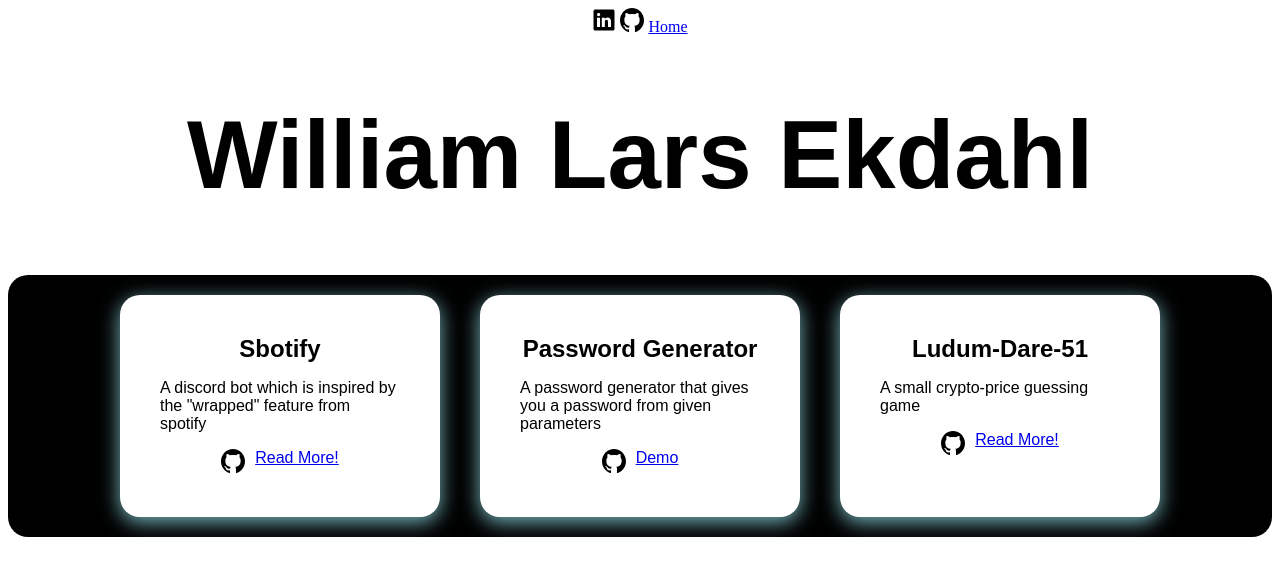
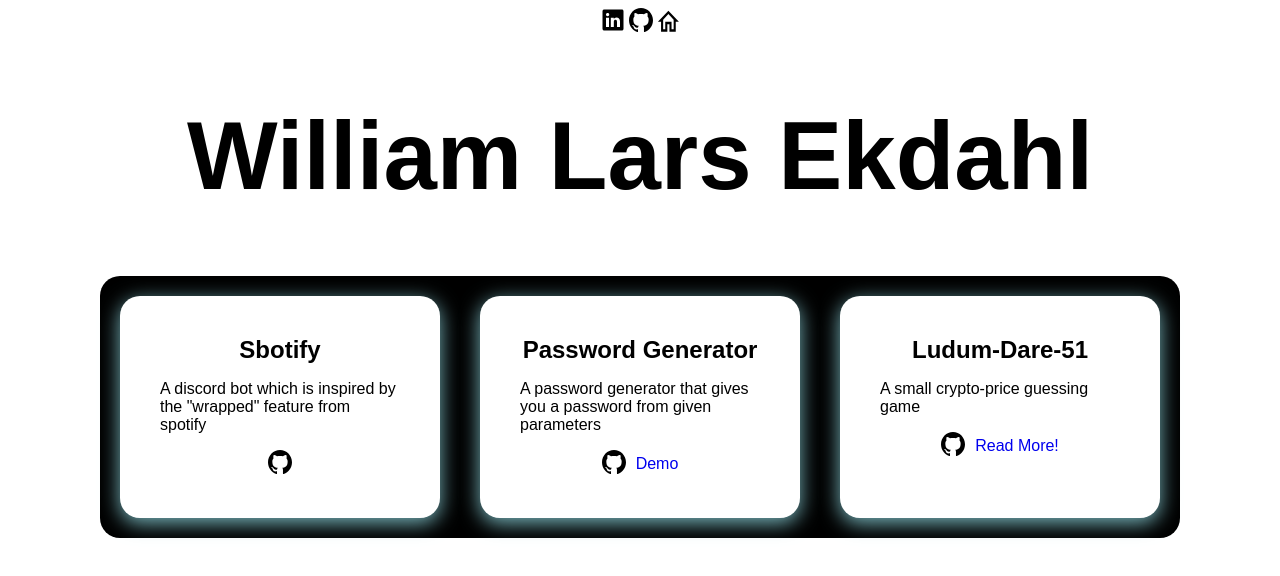
Before and after one commit to ViljamEkdhl/Portfolio, a SvelteKit app: page / in a window 1280 px wide. Shown: the top 576 px of the page. Built offline with nearby package versions, Linux system fonts and the light colour scheme.

Commit message:
Complete styling

```diff
--- a/src/components/TopBar.svelte
+++ b/src/components/TopBar.svelte
@@ -1,6 +1,7 @@
 <script>
 	import linkedIn from '../assets/linkedin.svg'
 	import gitHub from '../assets/gitHub.svg'
+	import home from '../assets/home.svg'
 
 </script>
 
@@ -12,7 +13,9 @@
 		<a href="https://github.com/ViljamEkdhl" target="_blank" rel="noreferrer">
 			<img src={gitHub} alt="GitHub"/>
 		</a>
-		<a href="/">Home</a>
+		<a href="/">
+			<img src={home} alt="Home">
+		</a>
 	</span>
 </div>
 
@@ -21,4 +24,11 @@
 		display: flex;
 		justify-content: center;
 	}
+
+	a{
+		font-family: 'Poppins', sans-serif;
+		font-size: larger;
+		text-decoration: none;
+		color: black;
+	}
 </style>
--- a/src/routes/+page.svelte
+++ b/src/routes/+page.svelte
@@ -15,7 +15,7 @@
             </div>
             <span class="mini-nav">
                 <a href="https://github.com/ViljamEkdhl/Sbotify"><img src={gitHub} alt="GitHub"/></a>
-                <a href="/sbotify">Read More!</a>
+                <!-- a href="/sbotify">Read More!</a> Ta bort kommentaren om en individuell sida med info om sbotify önskas -->
             </span>
         </div>
     </Card>
@@ -27,7 +27,7 @@
             </div>
             <span class="mini-nav">
                 <a href="https://github.com/EdvinAldi/WoE-Password"><img src={gitHub} alt="GitHub"/></a>
-                <a href="/woe-password">Demo</a>
+                <a class="read-more" href="/woe-password">Demo</a>
             </span>
         </div>
     </Card>
@@ -39,10 +39,11 @@
             </div>
             <span class="mini-nav">
                 <a href="https://github.com/ViljamEkdhl/Ludum-Dare-51"><img src={gitHub} alt="GitHub"/></a>
-                <a href="/ludum-dare-51">Read More!</a>
+                <a class="read-more" href="/ludum-dare-51">Read More!</a>
             </span>
         </div>
     </Card>
+
 
 </section>
 
@@ -56,13 +57,17 @@
         top: 50%;
         left: 15%;
         font-family: 'Poppins', sans-serif;
-
     }
 
     h2 {
         display: flex;
         justify-content: center;
         margin: 0px;
+    }
+
+    .read-more{
+        text-decoration: none;
+        padding-top: 5px;
     }
 
     .cards {
@@ -72,6 +77,7 @@
         justify-content: center;
         margin: auto;
         border-radius: 20px;
+        width: fit-content;
     }
 
     .content {
@@ -86,5 +92,6 @@
         display: flex;
         margin: auto;
         gap: 10px;
+        align-self: flex-end;
     }
 </style>
--- a/src/routes/sbotify/+page.svelte
+++ b/src/routes/sbotify/+page.svelte
@@ -15,19 +15,21 @@
 </div>
 
 <section>
-    <img src={sbotifyProfile} alt="sbotify profile">
-</section>
-
-<section>
+    <h2>Exempel på output</h2>
     <img src={examplePrint} alt="Example sbotify print">
 </section>
 
 <style>
     section{
-        background-color: black;
         margin-bottom: 20px;
         border-style: none;
         border-radius: 0px 40px 40px 0px;
         height: 25rem;
     }
+
+    p{
+        font-family: 'Poppins', sans-serif;
+        display: flex;
+        justify-content: center;
+    }
 </style>
--- a/src/routes/woe-password/+page.svelte
+++ b/src/routes/woe-password/+page.svelte
@@ -26,6 +26,6 @@
 
     .page{
         margin-top: 4rem;
-        height: 80vh;
+        height: 85vh;
     }
 </style>
```
Also changed, not shown: src/assets/home.svg (added).
